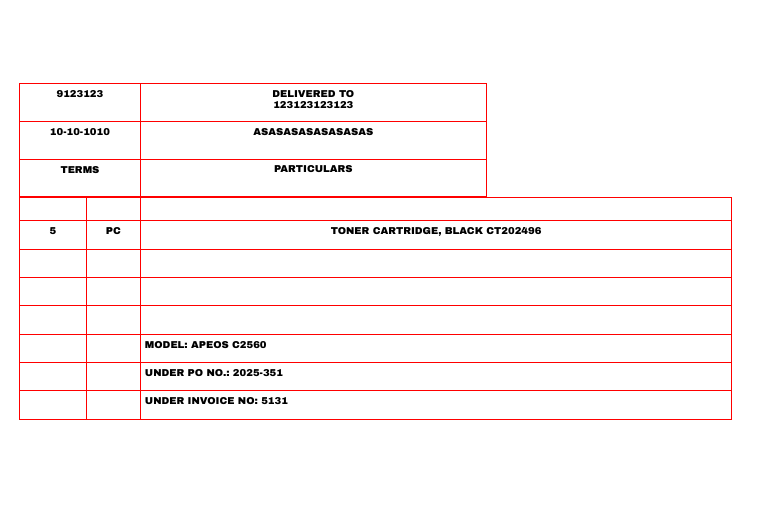
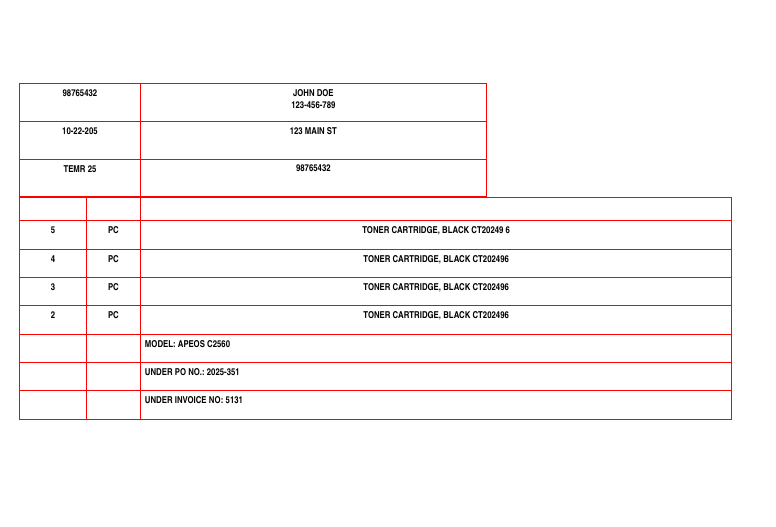
Before and after one commit to jdotus/DR-and-ST-, a PHP site: page /test2.php in a window 1280 px wide. Shown: the top 527 px of the page, without its empty margins (0-776 px from the left). Run offline with PHP 8.4, Linux system fonts and the light colour scheme.

Commit message:
Fixing test2

```diff
--- a/test2.php
+++ b/test2.php
@@ -1,3 +1,6 @@
+<?php
+    $info1 = ['si_number' => '98765432', 'delivered_to' => 'john doe', 'address' => '123 main st', 'tin' => '123-456-789', 'term' => 'temr 25', 'si_date' => '10-22-205', 'particulars' => 'various items'];
+?>
 <!DOCTYPE html>
 <html lang="en">
 
@@ -7,9 +10,9 @@
     <title>DR and ST</title>
     <style>
         * {
-            font-family: "Arial Black", sans-serif;
-            font-weight: 700;
-            font-size: 10px;
+            font-family: "Arial Narrow", sans-serif;
+            font-weight: 900;
+            font-size: 9.5px;
             margin: 0;
             padding: 0;
             background: #fff;
@@ -168,49 +171,46 @@
             <table>
                 <tr class="dr-row">
                     <td class="col-si-number">
-                        <p>9123123</p>
+                        <?= htmlspecialchars($info1['si_number'])?>
                     </td>
                     <td class="col-sold-to">
-                        DELIVERED TO<br>
-                        123123123123
+                         <?= htmlspecialchars($info1['delivered_to'])?><br>
+                         <?= htmlspecialchars($info1['tin'])?>
                     </td>
                 </tr>
                 <tr class="dr-row">
-                    <td class="col-si-date">10-10-1010</td>
-                    <td class="col-sold-to">ASASASASASASASAS</td>
+                    <td class="col-si-date"> <?= htmlspecialchars($info1['si_date'])?></td>
+                    <td class="col-sold-to"> <?= htmlspecialchars($info1['address'])?></td>
                 </tr>
                 <tr class="dr-row">
-                    <td class="col-terms" colspan="1">TERMS</td>
-                    <td class="col-particulars">PARTICULARS</td>
+                    <td class="col-terms" colspan="1"> <?= htmlspecialchars($info1['term'])?></td>
+                    <td class="col-particulars"> <?= htmlspecialchars($info1['si_number'])?></td>
                 </tr>
             </table>
 
             <table>
+                <!-- HEADINGS -->
                 <tr class="dr-2nd-row-header">
-                    <td class="col-quantity"></td>
-                    <td class="col-units"></td>
-                    <td class="col-description"></td>
+                    <td class="col-quantity"></td> <!-- QUANTITY -->
+                    <td class="col-units"></td> <!-- UNIT -->
+                    <td class="col-description"></td> <!-- DESCRIPTION -->
                 </tr>
-                <tr class="dr-2nd-row">
-                    <td>5</td>
-                    <td>PC</td>
-                    <td>Toner Cartridge, Black CT202496</td>
-                </tr>
-                <tr class="dr-2nd-row">
-                    <td></td>
-                    <td></td>
-                    <td></td>
-                </tr>
-                <tr class="dr-2nd-row">
-                    <td></td>
-                    <td></td>
-                    <td></td>
-                </tr>
-                <tr class="dr-2nd-row">
-                    <td></td>
-                    <td></td>
-                    <td></td>
-                </tr>
+
+                <?php
+                    $info = [ ['quantity' => '5', 'unit' => 'PC', 'description' => 'Toner Cartridge, Black CT20249 6'],
+                              ['quantity' => '4', 'unit' => 'PC', 'description' => 'Toner Cartridge, Black CT202496'],
+                              ['quantity' => '3', 'unit' => 'PC', 'description' => 'Toner Cartridge, Black CT202496'],
+                              ['quantity' => '2', 'unit' => 'PC', 'description' => 'Toner Cartridge, Black CT202496']
+                            ];
+                ?>
+
+                <?php foreach ($info as $infos): ?>
+                    <tr class="dr-2nd-row">
+                        <td> <?= htmlspecialchars($infos['quantity'])?></td>
+                        <td><?= htmlspecialchars($infos['unit'])?></td>
+                        <td><?= htmlspecialchars($infos['description'])?></td>
+                    </tr>
+                <?php endforeach; ?>
                 <tr class="dr-2nd-row">
                     <td></td>
                     <td></td>
```
